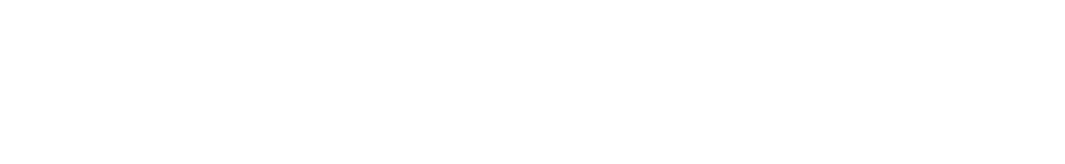
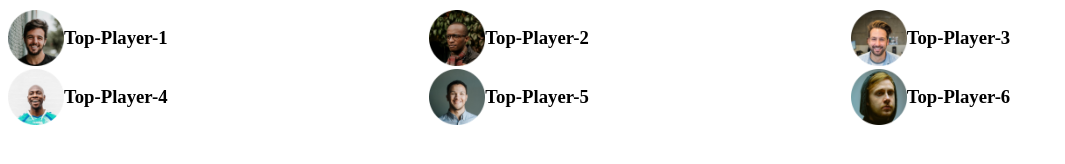
Before and after one commit to mdnazimmia/leader-board-css, a plain HTML site: page index.html in a window 1280 px wide. Shown: the whole page, without its empty margins (0-1065 px from the left). Drawn offline with Linux system fonts and the light colour scheme.

Commit message:
players name&img push

```diff
--- a/index.html
+++ b/index.html
@@ -10,7 +10,45 @@
 </head>
 
 <body>
+    <!-- header start -->
+    <header>
 
+    </header>
+    <!-- header end -->
+    <main>
+        <!-- top players and top blog -->
+        <section>
+            <div class="top-players">
+                <!-- .player*6>img[src="images/players/player-$.png"]+h3{Top Player-$} -->
+                <div class="players">
+                    <div class="player">
+                        <img src="images/players/player-1.png" alt="">
+                        <h3>Top-Player-1</h3>
+                    </div>
+                    <div class="player">
+                        <img src="images/players/player-2.png" alt="">
+                        <h3>Top-Player-2</h3>
+                    </div>
+                    <div class="player">
+                        <img src="images/players/player-3.png" alt="">
+                        <h3>Top-Player-3</h3>
+                    </div>
+                    <div class="player">
+                        <img src="images/players/player-4.png" alt="">
+                        <h3>Top-Player-4</h3>
+                    </div>
+                    <div class="player">
+                        <img src="images/players/player-5.png" alt="">
+                        <h3>Top-Player-5</h3>
+                    </div>
+                    <div class="player">
+                        <img src="images/players/player-6.png" alt="">
+                        <h3>Top-Player-6</h3>
+                    </div>
+                </div>
+            </div>
+        </section>
+    </main>
 </body>
 
 </html>
--- a/styles/style.css
+++ b/styles/style.css
@@ -0,0 +1,16 @@
+/* top players style */
+.players {
+    display: grid;
+    grid-template-columns: repeat(3, 1fr);
+    /* grid-template-columns: 1fr 1fr 1fr; */
+}
+
+.player {
+    display: flex;
+    align-items: center;
+}
+
+.player img {
+    width: 56px;
+    height: 56px;
+}
```
